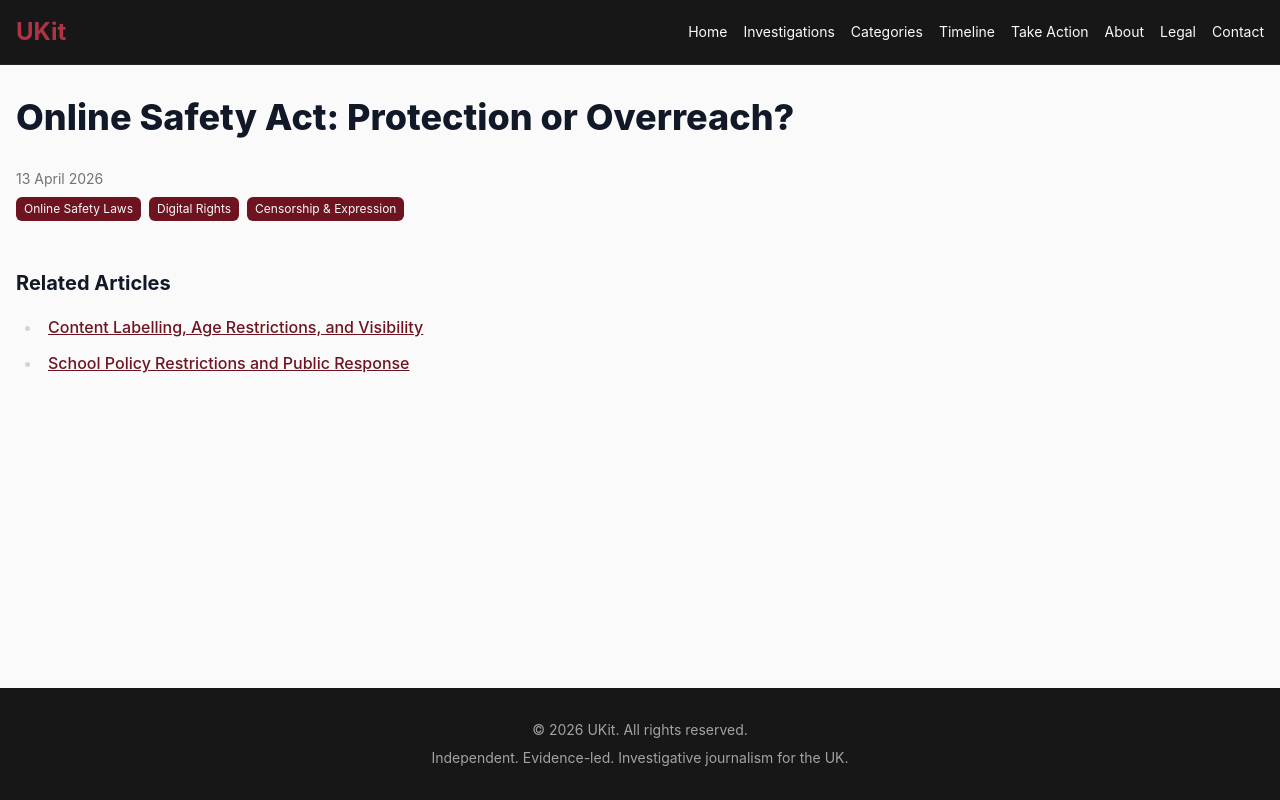
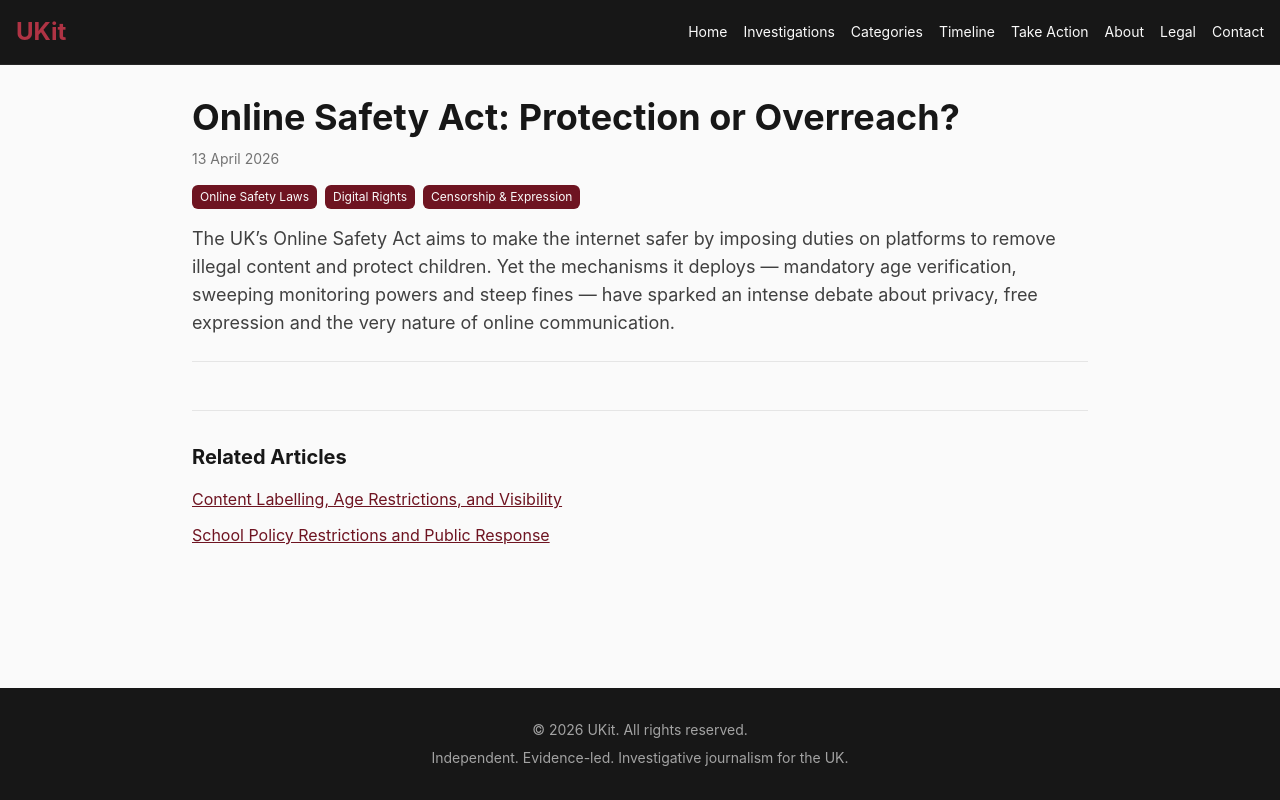
Before and after one commit to CeoSolace/ukit, a Next.js app: page /investigations/online-safety-act in a window 1280 px wide. Built offline with nearby package versions, Linux system fonts and the light colour scheme.

Commit message:
Update page.tsx

```diff
--- a/app/investigations/[slug]/page.tsx
+++ b/app/investigations/[slug]/page.tsx
@@ -31,17 +31,18 @@ export default async function ArticlePage({ params }: Props) {
         a.slug !== article.slug &&
         a.categories.some((c) => article.categories.includes(c))
     )
-    .slice(0, 3);
+    .slice(0, 2);
 
   return (
-    <article className="prose dark:prose-invert max-w-none">
-      <h1>{article.title}</h1>
+    <article className="max-w-4xl mx-auto">
+      <header className="mb-8 border-b border-neutral-200 dark:border-neutral-800 pb-6">
+        <h1 className="text-4xl font-bold mb-3">{article.title}</h1>
 
-      <p className="text-sm text-neutral-500 dark:text-neutral-400 mb-2">
+        <p className="text-sm text-neutral-500 dark:text-neutral-400 mb-4">
           {format(new Date(article.date), "d MMMM yyyy")}
         </p>
 
-      <div className="flex flex-wrap gap-2 mb-6">
+        <div className="flex flex-wrap gap-2 mb-4">
           {article.categories.map((cat) => (
             <span
               key={cat}
@@ -52,19 +53,41 @@ export default async function ArticlePage({ params }: Props) {
           ))}
         </div>
 
-      {/* Render MDX content */}
+        <p className="text-lg text-neutral-700 dark:text-neutral-300 leading-7">
+          {article.summary}
+        </p>
+      </header>
+
+      {article.sections && article.sections.length > 0 && (
+        <section className="mb-10 rounded-xl border border-neutral-200 dark:border-neutral-800 bg-neutral-50 dark:bg-neutral-900/40 p-5">
+          <h2 className="text-lg font-semibold mb-3">On this page</h2>
+          <div className="grid sm:grid-cols-2 gap-2">
+            {article.sections.map((section) => (
+              <a
+                key={section.id}
+                href={`#${section.id}`}
+                className="text-sm text-primary-dark hover:underline"
+              >
+                {section.label}
+              </a>
+            ))}
+          </div>
+        </section>
+      )}
+
+      <div className="prose dark:prose-invert max-w-none">
         <MDXRemote
           source={article.mdxSource}
           components={{
             OpinionWarning
           }}
         />
+      </div>
 
-      {/* Related articles */}
       {related.length > 0 && (
-        <section className="mt-12">
+        <section className="mt-12 border-t border-neutral-200 dark:border-neutral-800 pt-8">
           <h2 className="text-xl font-bold mb-4">Related Articles</h2>
-          <ul className="space-y-2">
+          <ul className="space-y-3">
             {related.map((r) => (
               <li key={r.slug}>
                 <Link
```
Lines whose indentation alone changed are shown as unchanged.
